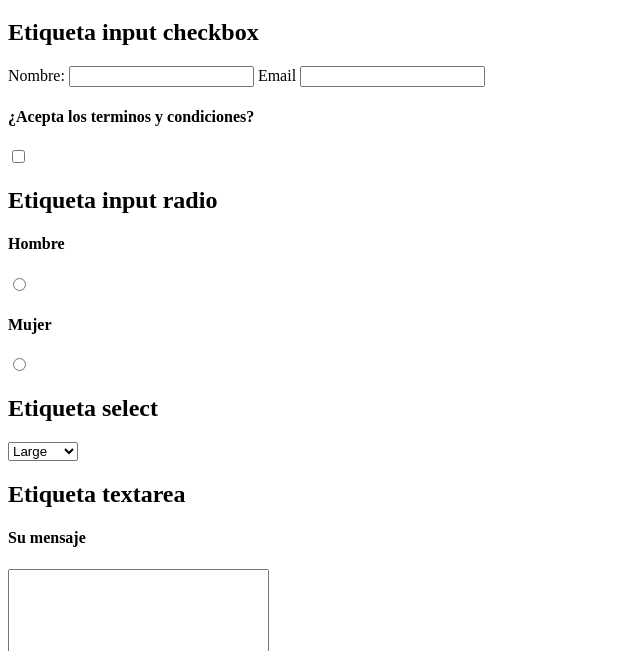
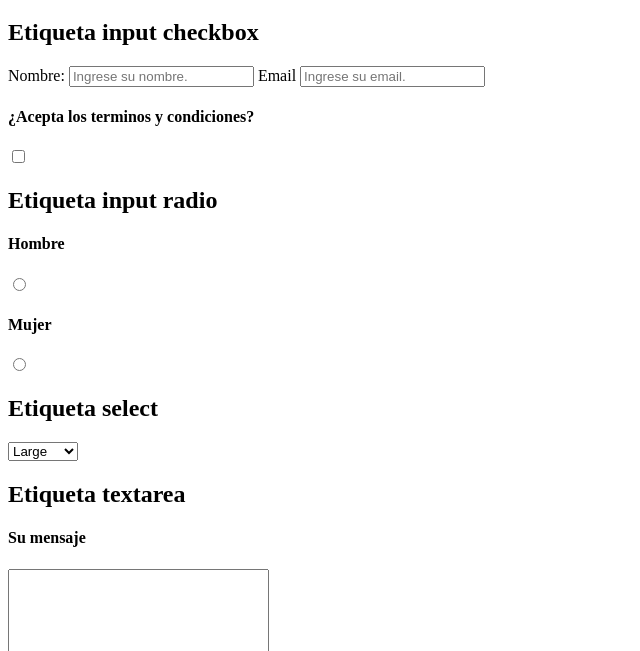
Before and after one commit to LaureanoOrr/desarrolloweb, a plain HTML site: page pages/contacto.html in a window 1280 px wide. Shown: the part 149-800 px from the top of the page, without its empty margins (0-640 px from the left). Drawn offline with Linux system fonts and the light colour scheme.

```diff
--- a/pages/contacto.html
+++ b/pages/contacto.html
@@ -26,9 +26,9 @@
     <form action="">
         <div>
         <label for="nombre">Nombre:</label>
-        <input type="text" name="nombre" id="nombre">
+        <input type="text" name="nombre" id="nombre" required placeholder="Ingrese su nombre.">
         <label for="email">Email</label>
-        <input type="email" name="email" id="email">
+        <input type="email" name="email" id="email" required placeholder="Ingrese su email.">
     </div>
     <div>
         <h4>¿Acepta los terminos y condiciones?</h4>
```
